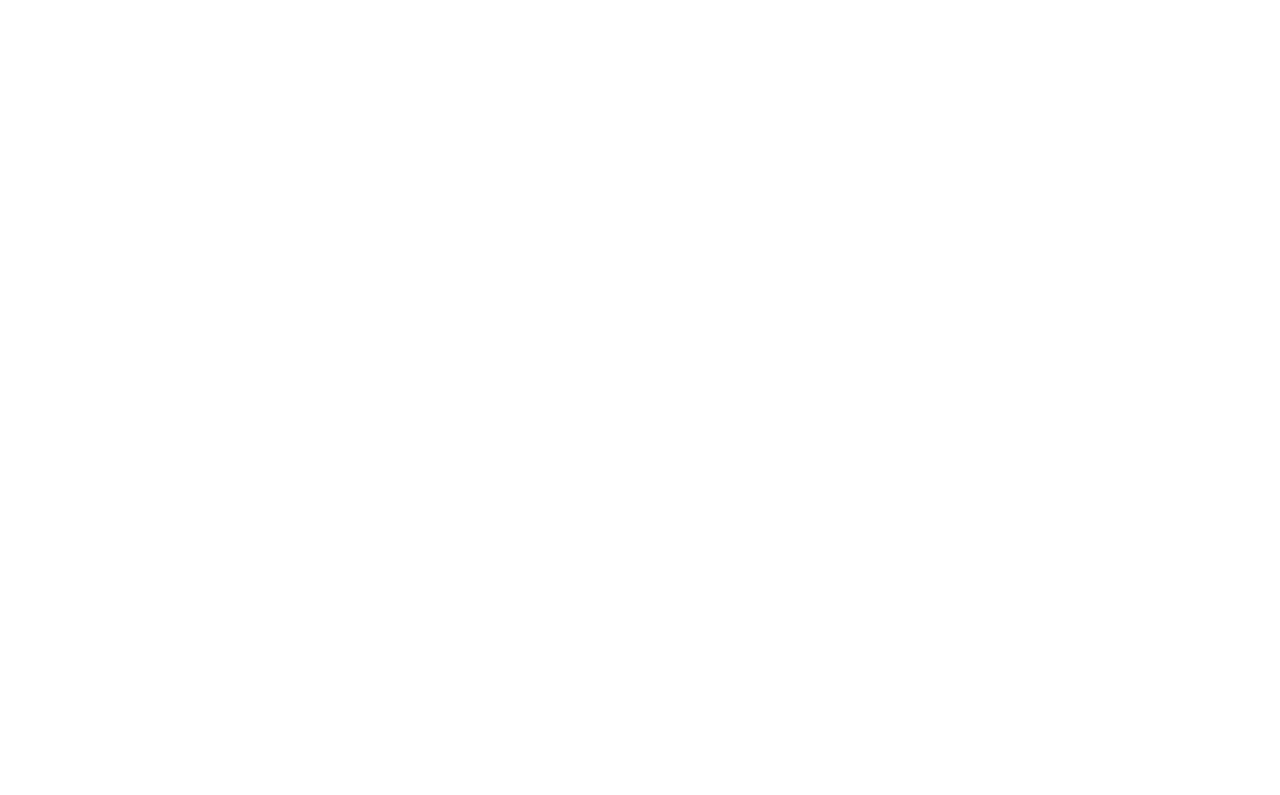
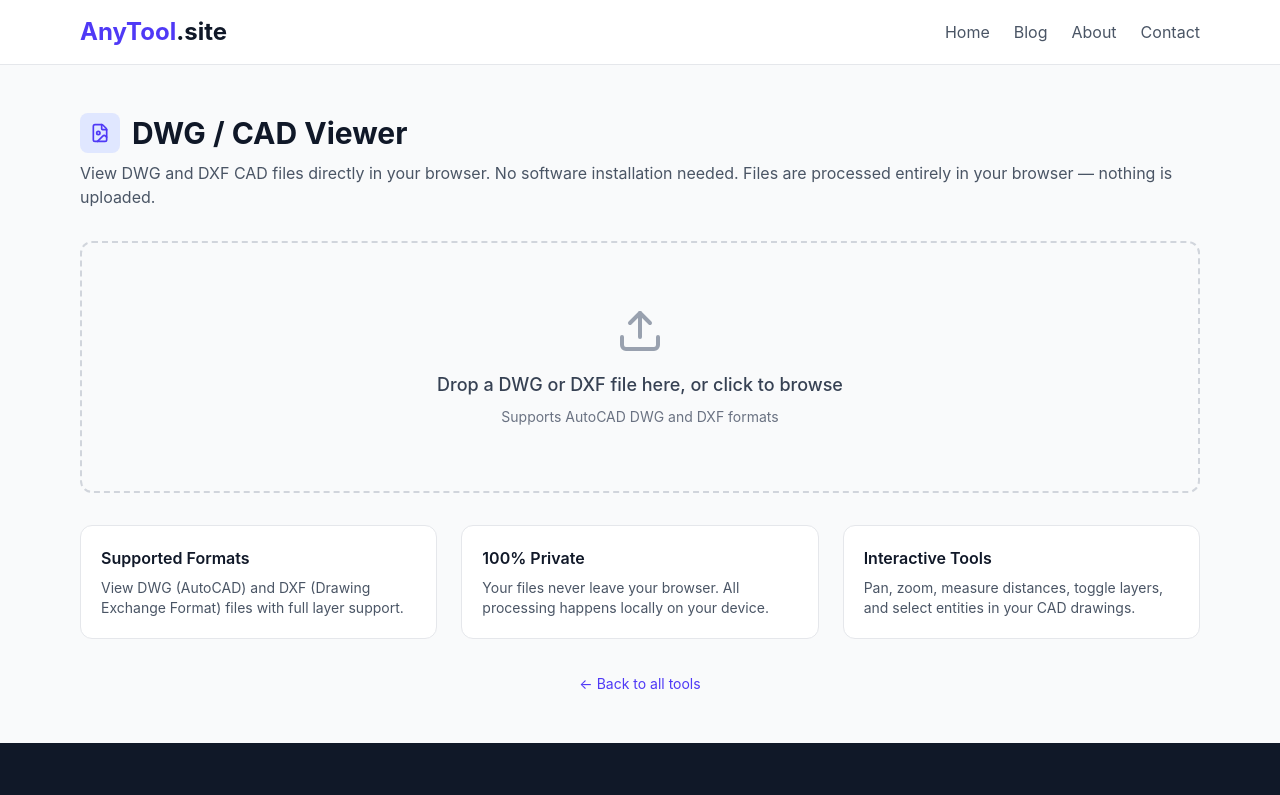
Before and after one commit to sc62070/anytool-site, a React (Vite) app: page /tools/dwg-viewer in a window 1280 px wide. Before the commit this address had no page. Shown: the top 795 px of the page. Built offline with nearby package versions, Linux system fonts and the light colour scheme.

Commit message:
Add DWG/CAD Viewer tool using @cadview/react

```diff
--- a/package.json
+++ b/package.json
@@ -10,6 +10,9 @@
     "preview": "vite preview"
   },
   "dependencies": {
+    "@cadview/core": "^0.5.0",
+    "@cadview/dwg": "^0.2.0",
+    "@cadview/react": "^0.5.0",
     "lucide-react": "^1.34.0",
     "marked": "^18.0.11",
     "qrcode": "^1.5.4",
--- a/src/App.tsx
+++ b/src/App.tsx
@@ -19,6 +19,7 @@
 import TimestampConverter from './pages/tools/TimestampConverter'
 import MarkdownToHtml from './pages/tools/MarkdownToHtml'
 import ImageToBase64 from './pages/tools/ImageToBase64'
+import DwgViewer from './pages/tools/DwgViewer'
 import Blog from './pages/blog/Blog'
 import BlogPost from './pages/blog/BlogPost'
 import About from './pages/About'
@@ -49,6 +50,7 @@
           <Route path="tools/timestamp" element={<TimestampConverter />} />
           <Route path="tools/markdown-to-html" element={<MarkdownToHtml />} />
           <Route path="tools/image-to-base64" element={<ImageToBase64 />} />
+          <Route path="tools/dwg-viewer" element={<DwgViewer />} />
           <Route path="blog" element={<Blog />} />
           <Route path="blog/:slug" element={<BlogPost />} />
           <Route path="about" element={<About />} />
--- a/src/data/tools.ts
+++ b/src/data/tools.ts
@@ -1,4 +1,4 @@
-import { Calculator, FileJson, Palette, KeyRound, Binary, CaseUpper, Link2, FileText, FileStack, Fingerprint, Zap, QrCode, Percent, Receipt, Clock, Code, Image } from 'lucide-react'
+import { Calculator, FileJson, Palette, KeyRound, Binary, CaseUpper, Link2, FileText, FileStack, Fingerprint, Zap, QrCode, Percent, Receipt, Clock, Code, Image, FileImage } from 'lucide-react'
 
 export interface Tool {
   name: string
@@ -26,4 +26,5 @@
   { name: 'Timestamp Converter', slug: 'timestamp', description: 'Convert between Unix timestamps and dates.', icon: Clock, category: 'Developer' },
   { name: 'Markdown to HTML', slug: 'markdown-to-html', description: 'Convert Markdown to clean HTML code.', icon: Code, category: 'Developer' },
   { name: 'Image to Base64', slug: 'image-to-base64', description: 'Convert images to Base64 data URLs.', icon: Image, category: 'Developer' },
+  { name: 'DWG / CAD Viewer', slug: 'dwg-viewer', description: 'View DWG and DXF CAD files directly in your browser.', icon: FileImage, category: 'Office' },
 ]
--- /dev/null
+++ b/src/pages/tools/DwgViewer.tsx
@@ -0,0 +1,137 @@
+import { useState, useRef } from 'react'
+import { Link } from 'react-router-dom'
+import { CadViewer } from '@cadview/react'
+import { dwgConverter } from '@cadview/dwg'
+import { Upload, FileImage, X } from 'lucide-react'
+
+export default function DwgViewer() {
+  const [file, setFile] = useState<File | null>(null)
+  const [fileName, setFileName] = useState('')
+  const [error, setError] = useState('')
+  const fileInputRef = useRef<HTMLInputElement>(null)
+
+  const handleFile = (selected: File | undefined) => {
+    if (!selected) return
+    setError('')
+    const ext = selected.name.split('.').pop()?.toLowerCase()
+    const supported = ['dwg', 'dxf']
+    if (!ext || !supported.includes(ext)) {
+      setError('Please select a DWG or DXF file')
+      return
+    }
+    setFile(selected)
+    setFileName(selected.name)
+  }
+
+  const handleDrop = (e: React.DragEvent) => {
+    e.preventDefault()
+    const dropped = e.dataTransfer.files[0]
+    handleFile(dropped)
+  }
+
+  const handleDragOver = (e: React.DragEvent) => {
+    e.preventDefault()
+  }
+
+  const handleClear = () => {
+    setFile(null)
+    setFileName('')
+    setError('')
+    if (fileInputRef.current) {
+      fileInputRef.current.value = ''
+    }
+  }
+
+  return (
+    <div className="max-w-6xl mx-auto px-4 py-12">
+      <div className="flex items-center gap-3 mb-2">
+        <div className="w-10 h-10 bg-indigo-100 rounded-lg flex items-center justify-center">
+          <FileImage className="w-5 h-5 text-indigo-600" />
+        </div>
+        <h1 className="text-3xl font-bold text-gray-900">DWG / CAD Viewer</h1>
+      </div>
+      <p className="text-gray-600 mb-8">
+        View DWG and DXF CAD files directly in your browser. No software installation needed. Files are processed entirely in your browser — nothing is uploaded.
+      </p>
+
+      {!file ? (
+        <div
+          onDrop={handleDrop}
+          onDragOver={handleDragOver}
+          onClick={() => fileInputRef.current?.click()}
+          className="border-2 border-dashed border-gray-300 rounded-xl p-16 text-center cursor-pointer hover:border-indigo-400 hover:bg-indigo-50/50 transition-colors"
+        >
+          <Upload className="w-12 h-12 text-gray-400 mx-auto mb-4" />
+          <p className="text-lg font-medium text-gray-700 mb-2">
+            Drop a DWG or DXF file here, or click to browse
+          </p>
+          <p className="text-sm text-gray-500">
+            Supports AutoCAD DWG and DXF formats
+          </p>
+          <input
+            ref={fileInputRef}
+            type="file"
+            accept=".dwg,.dxf"
+            onChange={(e) => handleFile(e.target.files?.[0])}
+            className="hidden"
+          />
+        </div>
+      ) : (
+        <div className="rounded-xl overflow-hidden border border-gray-200 bg-white">
+          <div className="flex items-center justify-between bg-gray-50 px-4 py-3 border-b border-gray-200">
+            <div className="flex items-center gap-2">
+              <FileImage className="w-4 h-4 text-indigo-600" />
+              <span className="text-sm font-medium text-gray-700">{fileName}</span>
+            </div>
+            <button
+              onClick={handleClear}
+              className="flex items-center gap-1 text-sm text-gray-500 hover:text-red-600 transition-colors"
+            >
+              <X className="w-4 h-4" />
+              Close
+            </button>
+          </div>
+          <div style={{ height: '70vh', minHeight: '500px' }}>
+            <CadViewer
+              file={file}
+              theme="light"
+              tool="pan"
+              formatConverters={[dwgConverter]}
+            />
+          </div>
+        </div>
+      )}
+
+      {error && (
+        <div className="mt-4 p-3 bg-red-50 border border-red-200 rounded-lg text-red-700 text-sm">
+          {error}
+        </div>
+      )}
+
+      <div className="mt-8 grid md:grid-cols-3 gap-6">
+        <div className="bg-white rounded-xl p-5 border border-gray-200">
+          <h3 className="font-semibold text-gray-900 mb-2">Supported Formats</h3>
+          <p className="text-sm text-gray-600">
+            View DWG (AutoCAD) and DXF (Drawing Exchange Format) files with full layer support.
+          </p>
+        </div>
+        <div className="bg-white rounded-xl p-5 border border-gray-200">
+          <h3 className="font-semibold text-gray-900 mb-2">100% Private</h3>
+          <p className="text-sm text-gray-600">
+            Your files never leave your browser. All processing happens locally on your device.
+          </p>
+        </div>
+        <div className="bg-white rounded-xl p-5 border border-gray-200">
+          <h3 className="font-semibold text-gray-900 mb-2">Interactive Tools</h3>
+          <p className="text-sm text-gray-600">
+            Pan, zoom, measure distances, toggle layers, and select entities in your CAD drawings.
+          </p>
+        </div>
+      </div>
+
+      <div className="mt-8 text-center">
+        <Link to="/" className="text-indigo-600 hover:text-indigo-700 text-sm">&larr; Back to all tools</Link>
+      </div>
+    </div>
+  )
+}
```
Also changed, not shown: 1 other file (tests, documents, lock files or other folders).
